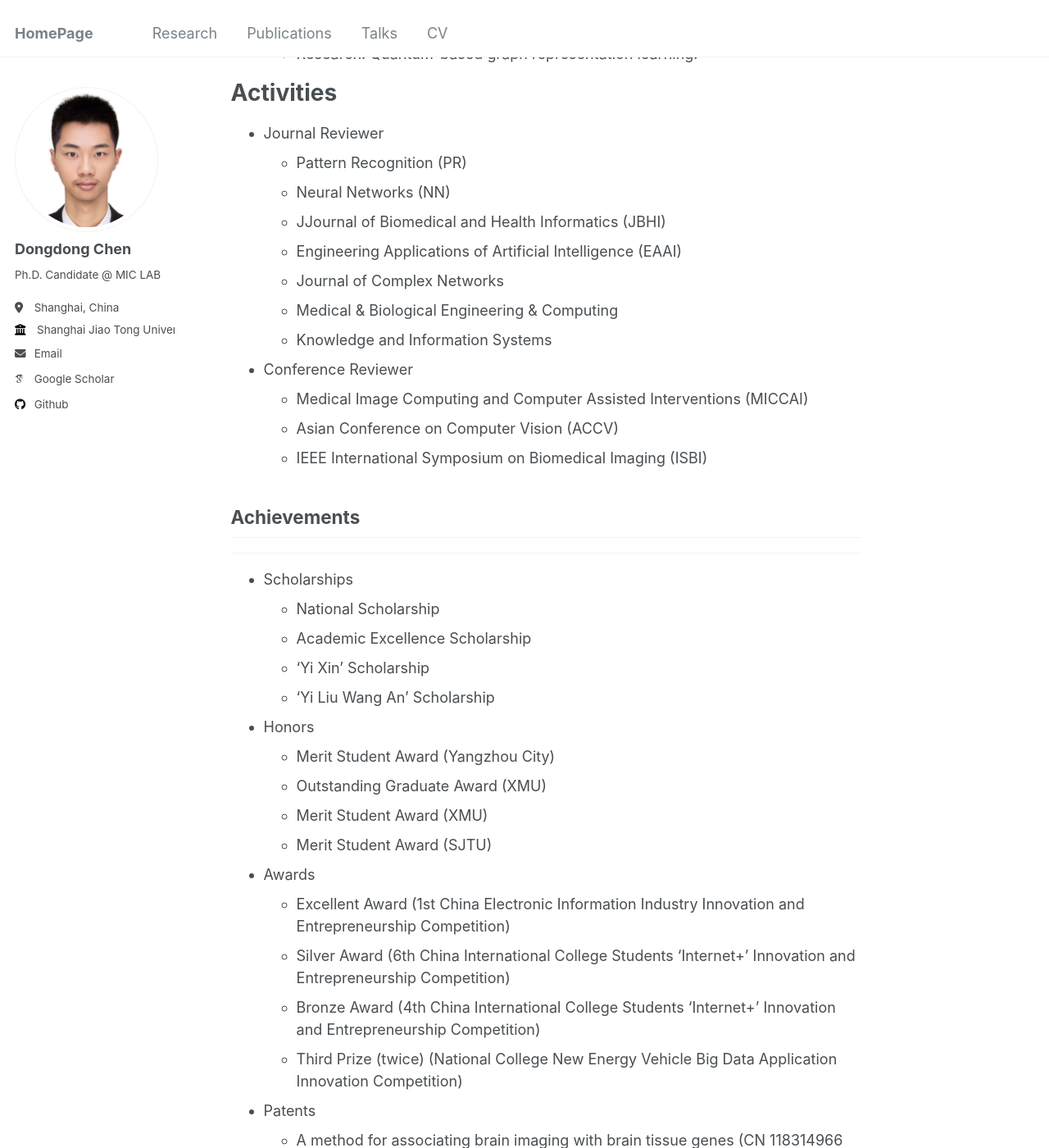
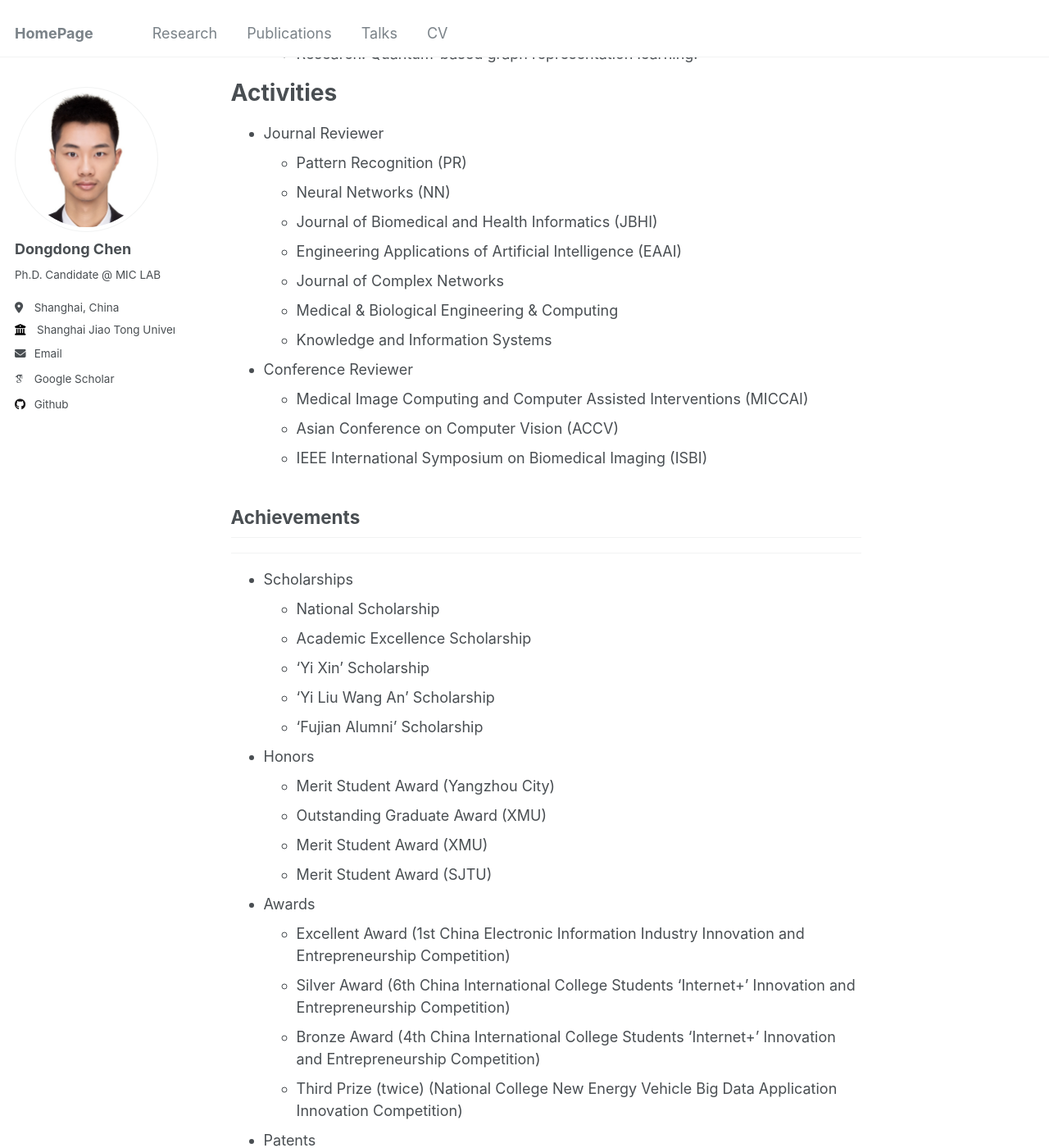
Before and after one commit to DongDChen/DongDChen.github.io, a Jekyll site: the page built from _pages/about.md, in a window 1280 px wide and 1400 px high, scrolled down 636 px. Shown: the whole window at 82% size. Built offline with Jekyll 4.4.1, drawn with Linux system fonts in a browser that asks for light colours; some web fonts are replaced.

Commit message:
Update about.md

```diff
--- a/_pages/about.md
+++ b/_pages/about.md
@@ -30,7 +30,7 @@ Activities
 - Journal Reviewer
   - Pattern Recognition (PR)
   - Neural Networks (NN)
-  - JJournal of Biomedical and Health Informatics (JBHI)
+  - Journal of Biomedical and Health Informatics (JBHI)
   - Engineering Applications of Artificial Intelligence (EAAI)
   - Journal of Complex Networks
   - Medical & Biological Engineering & Computing
@@ -49,6 +49,7 @@ Activities
   - Academic Excellence Scholarship
   - ‘Yi Xin’ Scholarship
   - ‘Yi Liu Wang An’ Scholarship
+  - 'Fujian Alumni' Scholarship
 - Honors
   - Merit Student Award (Yangzhou City)
   - Outstanding Graduate Award (XMU)
```
